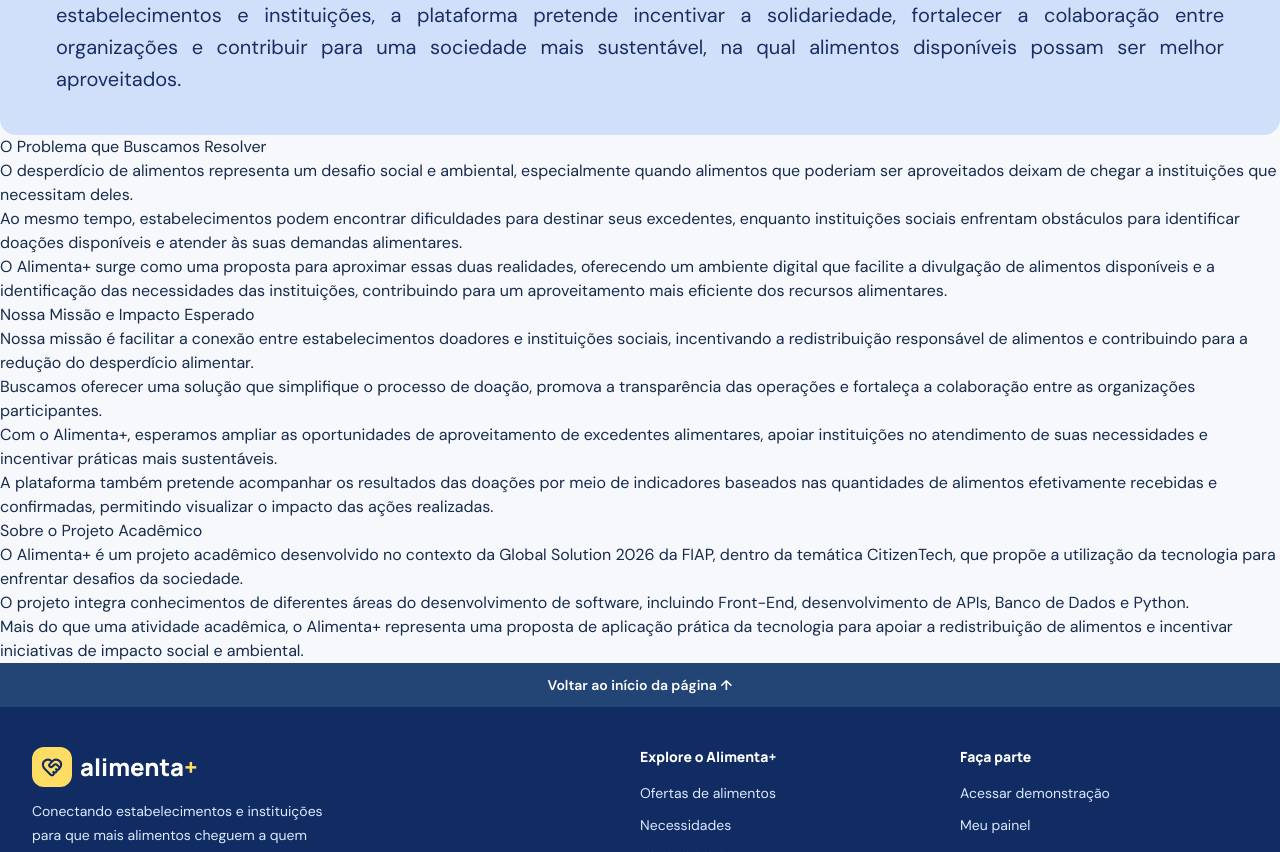
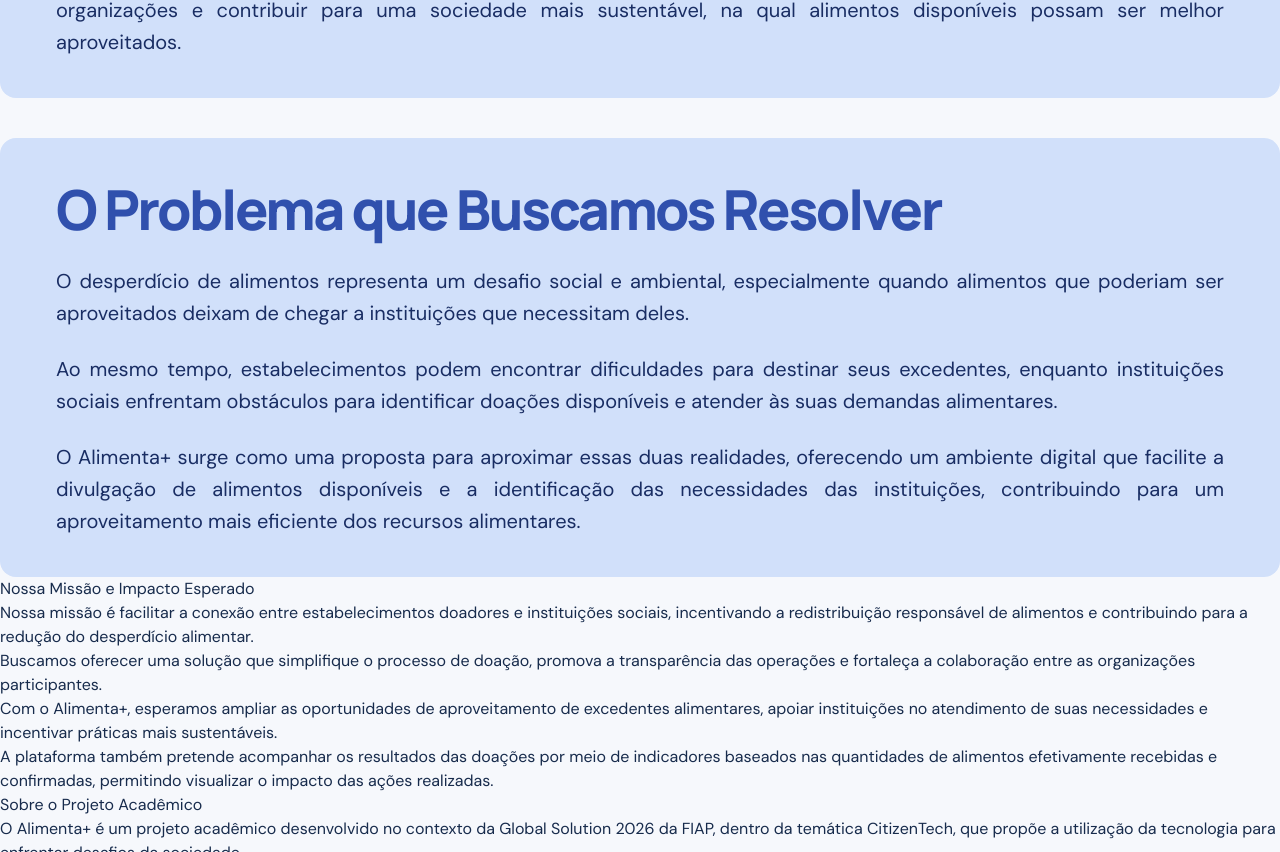
Before and after one commit to NEXT-TECH-ALIMENTA-MAIS/FRONT-END-DESIGN-ENGINEERING, a React (Vite) app: page /sobre in a window 1280 px wide. Shown: the part 805-1657 px from the top of the page. Built offline with nearby package versions, Linux system fonts and the light colour scheme.

Commit message:
Feat: Criação e estilização da section "O Problema que Buscamos Reseolver".

```diff
--- a/src/pages/Sobre/Sobre.tsx
+++ b/src/pages/Sobre/Sobre.tsx
@@ -8,7 +8,7 @@ export function Sobre() {
         <MainLayout>
             <section className="mt-10">
                 <div className="mx-auto flex max-w-7xl flex-col gap-6 overflow-hidden rounded-2xl bg-[#d1e0fa] px-6 py-8 sm:px-10 lg:px-14 lg:py-10">
-                    <h1 className="font-display text-4xl font-extrabold leading-[1.13] tracking-[-.045em] text-[#3050AD] sm:text-5xl lg:text-[5.45rem]"
+                    <h1 className="font-display text-4xl font-extrabold leading-[1.13] tracking-[-.045em] text-[#3050AD] sm:text-5xl lg:text-[3.45rem]"
                     >Sobre o Alimenta+</h1>
                     <p className="w-full text-justify text-base leading-8 text-[#192D63] sm:text-lg lg:text-xl">
                         O Alimenta+ é uma plataforma digital desenvolvida para conectar estabelecimentos que possuem excedentes de alimentos a instituições sociais que necessitam desses recursos. A iniciativa busca utilizar a tecnologia para facilitar a redistribuição de alimentos, contribuindo para a redução do desperdício e promovendo o aproveitamento responsável dos recursos disponíveis.                    </p>
@@ -20,15 +20,22 @@ export function Sobre() {
                         Mais do que uma ferramenta digital, o Alimenta+ representa uma proposta de transformação social e ambiental. Ao aproximar estabelecimentos e instituições, a plataforma pretende incentivar a solidariedade, fortalecer a colaboração entre organizações e contribuir para uma sociedade mais sustentável, na qual alimentos disponíveis possam ser melhor aproveitados.                    </p>
                 </div>
             </section>
-            <section>
-                <h2
-                >O Problema que Buscamos Resolver</h2>
-                <p
-                >O desperdício de alimentos representa um desafio social e ambiental, especialmente quando alimentos que poderiam ser aproveitados deixam de chegar a instituições que necessitam deles.</p>
-                <p
-                >Ao mesmo tempo, estabelecimentos podem encontrar dificuldades para destinar seus excedentes, enquanto instituições sociais enfrentam obstáculos para identificar doações disponíveis e atender às suas demandas alimentares.</p>
-                <p
-                >O Alimenta+ surge como uma proposta para aproximar essas duas realidades, oferecendo um ambiente digital que facilite a divulgação de alimentos disponíveis e a identificação das necessidades das instituições, contribuindo para um aproveitamento mais eficiente dos recursos alimentares.</p>
+            <section className="mt-10">
+                <div className="mx-auto flex max-w-7xl flex-col gap-6 overflow-hidden rounded-2xl bg-[#d1e0fa] px-6 py-8 sm:px-10 lg:px-14 lg:py-10">
+                    <h1 className="font-display text-4xl font-extrabold leading-[1.13] tracking-[-.045em] text-[#3050AD] sm:text-5xl lg:text-[3.45rem]">
+                        O Problema que Buscamos Resolver
+                    </h1>
+                    <p className="w-full text-justify text-base leading-8 text-[#192D63] sm:text-lg lg:text-xl">
+                        O desperdício de alimentos representa um desafio social e ambiental, especialmente quando alimentos que poderiam ser aproveitados deixam de chegar a instituições que necessitam deles.
+                    </p>
+                    <p className="w-full text-justify text-base leading-8 text-[#192D63] sm:text-lg lg:text-xl">
+                        Ao mesmo tempo, estabelecimentos podem encontrar dificuldades para destinar seus excedentes, enquanto instituições sociais enfrentam obstáculos para identificar doações disponíveis e atender às suas demandas alimentares.
+                    </p>
+                    <p className="w-full text-justify text-base leading-8 text-[#192D63] sm:text-lg lg:text-xl">
+                        O Alimenta+ surge como uma proposta para aproximar essas duas realidades, oferecendo um ambiente digital que facilite a divulgação de alimentos disponíveis e a identificação das necessidades das instituições, contribuindo para um aproveitamento mais eficiente dos recursos alimentares.
+                    </p>
+                </div>
+
             </section>
             <section>
                 <h2
```
